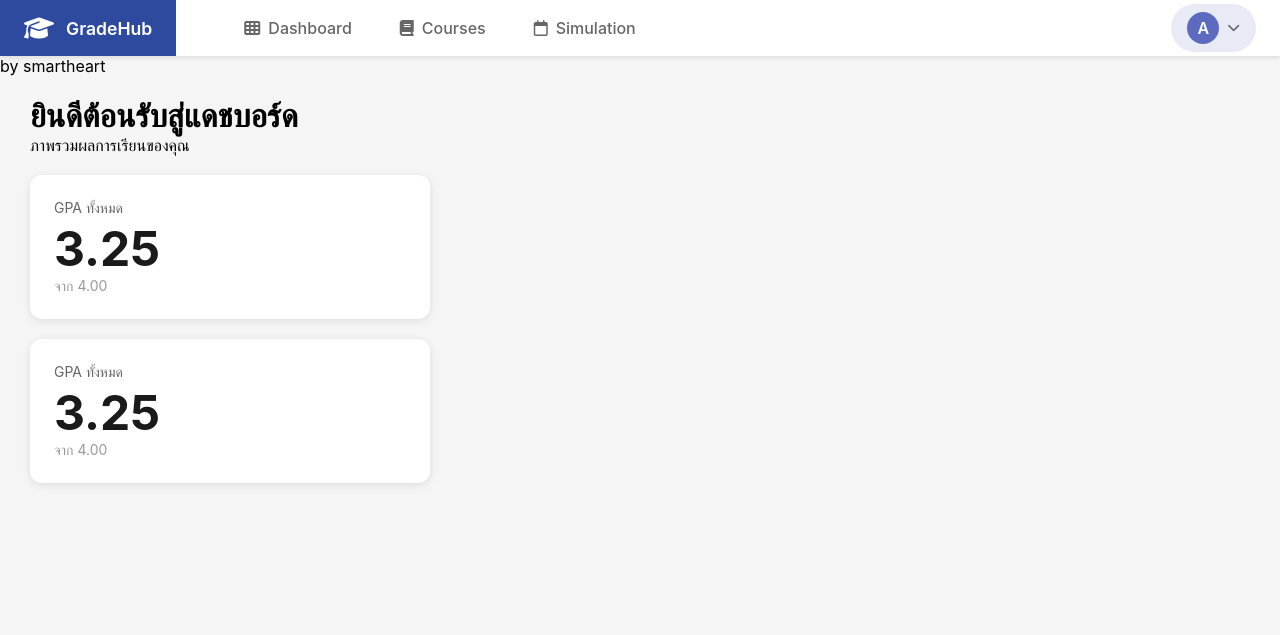
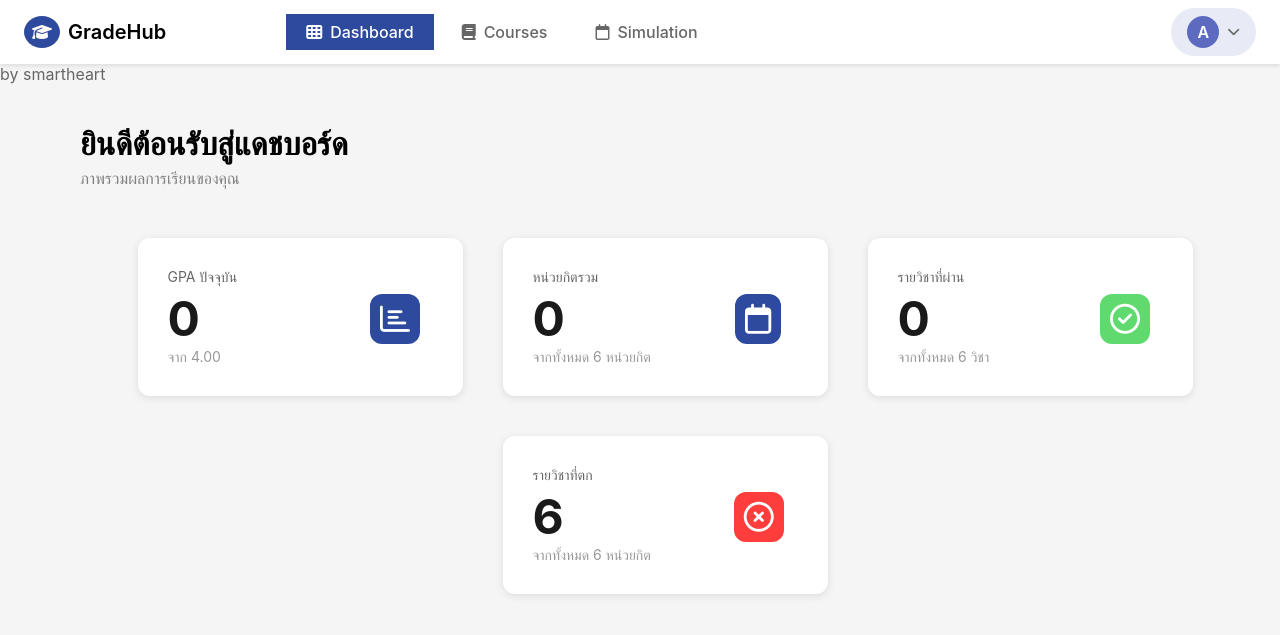
Before and after one commit to Kmitl68070131/GradeHub, a Flask app: page /dashboard in a window 1280 px wide. Shown: the top 635 px of the page. Run offline with Flask 3, Linux system fonts and the light colour scheme.

Commit message:
เพิ่มแค่ CSS แก้ไขหน้า Home กับเพิ่ม Dashboard

```diff
--- a/my_project/static/script.js
+++ b/my_project/static/script.js
@@ -0,0 +1,12 @@
+function toggleDropdown() {
+    const menu = document.getElementById("user-dropdown");
+    menu.style.display = (menu.style.display === "block") ? "none" : "block";
+}
+
+window.addEventListener('click', function(e) {
+    const userMenu = document.querySelector('.user-menu');
+    const dropdown = document.getElementById("user-dropdown");
+    if (!userMenu.contains(e.target)) {
+        dropdown.style.display = "none";
+    }
+});
--- a/my_project/static/style.css
+++ b/my_project/static/style.css
@@ -5,18 +5,20 @@
 .gpa-card {
     background: white;
     border-radius: 12px;
-    padding: 24px;
     max-width: 400px;
-    margin: 20px 30px;
+    margin: 20px 20px;
     box-shadow: 0 2px 8px rgba(0, 0, 0, 0.1);
     display: flex;
     justify-content: space-between;
     align-items: center;
     font-family: -apple-system, BlinkMacSystemFont, 'Segoe UI', Roboto, sans-serif;
+    padding: 30px;
+    width: 325px;
 }
 
 .gpa-content {
-    flex: 1;
+    justify-content: left;
+
 }
 
 .gpa-label {
--- a/my_project/templates/Dashboard.html
+++ b/my_project/templates/Dashboard.html
@@ -7,29 +7,111 @@
 {% block body %}
 
 <br><br>
-<div class="space">
-    <h1>ยินดีต้อนรับสู่แดชบอร์ด</h1>
-    ภาพรวมผลการเรียนของคุณ
+<style>
+.allitems {
+    margin-left: 50px;
+}
+.fade-in {
+    opacity: 0;
+    transform: translateY(-20px);
+    animation: fadeIn 1.25s ease forwards;
+}
+
+@keyframes fadeIn {
+        to {
+        opacity: 1;
+        transform: translateY(0px)
+    }
+}
+
+.fade-in-2 {
+    opacity: 0;
+    transform: translateY(-20px);
+    animation: fadeIn 1.55s ease forwards;
+}
+
+@keyframes fadeIn {
+        to {
+        opacity: 1;
+        transform: translateY(0px)
+    }
+}
+
+.gpa-container {
+    display: flex;
+    justify-content: center;
+    flex-direction: row;
+    gap: 0;
+    margin-top: 30px;
+    flex-wrap: wrap;
+}
+
+.gpa-value-with-icon {
+    display: flex;
+    align-items: center;
+    justify-content: space-between;
+    gap: 170px;
+}
+
+.gpa-value-with-icon i {
+    font-size: 10px;
+    margin-left: auto;
+    color: #ffffff;
+    border-radius: 12px 12px;
+    padding: 10px 10px;
+}
+</style>
+<div class="allitems">
+    <div class="space fade-in">
+        <h1 style="margin-bottom: 5px;">ยินดีต้อนรับสู่แดชบอร์ด</h1>
+        <h1 style="color: grey; font-size:medium; font-weight: lighter;">ภาพรวมผลการเรียนของคุณ</h1>
     </div>
 
     <table>
-    <div class="gpa-card">
+    <div class="gpa-container">
+        <div class="gpa-card fade-in-2">
             <div class="gpa-content">
-            <div class="gpa-label">GPA ทั้งหมด</div>
-            <div>
-                <span class="gpa-value">3.25</span>
+                <div class="gpa-label">GPA ปัจจุบัน</div>
+                <div class="gpa-value-with-icon">
+                    <span class="gpa-value">0</span>
+                    <i class="fa fa-bar-chart" style="font-size: 30px; margin-left:50; font-weight: lighter; background-color:rgb(45, 74, 158);"></i>
                 </div>
                 <div class="gpa-max">จาก 4.00</div>
             </div>
         </div>
 
-    <div class="gpa-card">
+        <div class="gpa-card fade-in-2">
             <div class="gpa-content">
-            <div class="gpa-label">GPA ทั้งหมด</div>
-            <div>
-                <span class="gpa-value">3.25</span>
+                <div class="gpa-label">หน่วยกิตรวม</div>
+                <div class="gpa-value-with-icon">
+                    <span class="gpa-value">0</span>
+                    <i class="fa fa-calendar" style="font-size: 30px; margin-left:50; font-weight: lighter; background-color:rgb(45, 74, 158);"></i>
                 </div>
-            <div class="gpa-max">จาก 4.00</div>
+                <div class="gpa-max">จากทั้งหมด 6 หน่วยกิต</div>
+            </div>
+        </div>
+
+        <div class="gpa-card fade-in-2">
+            <div class="gpa-content">
+                <div class="gpa-label">รายวิชาที่ผ่าน</div>
+                <div class="gpa-value-with-icon">
+                    <span class="gpa-value">0</span>
+                    <i class="far fa-check-circle" style="font-size: 30px; margin-left:50; font-weight: lighter; background-color: rgb(96, 218, 110);"></i>
+                </div>
+                <div class="gpa-max">จากทั้งหมด 6 วิชา</div>
+            </div>
+        </div>
+
+        <div class="gpa-card fade-in-2">
+            <div class="gpa-content">
+                <div class="gpa-label">รายวิชาที่ตก</div>
+                <div class="gpa-value-with-icon">
+                    <span class="gpa-value">6</span>
+                    <i class="far fa-times-circle" style="font-size: 30px; margin-left:50; font-weight: lighter; background-color: rgb(255, 61, 61);"></i>
+                </div>
+                <div class="gpa-max">จากทั้งหมด 6 หน่วยกิต</div>
+            </div>
+        </div>
     </div>
 </div>
 </table>
--- a/my_project/templates/base.html
+++ b/my_project/templates/base.html
@@ -33,23 +34,26 @@
         .nav-left {
             display: flex;
             align-items: center;
-            gap: 2rem;
+            gap: 5rem;
         }
 
         .logo {
             display: flex;
             align-items: center;
-            gap: 0.75rem;
+            gap: 0.5rem;
             padding: 1rem 1.5rem;
-            background: #2d4a9e;
-            color: white;
+            color: #000000;
             text-decoration: none;
             font-weight: 600;
-            font-size: 1.1rem;
+            font-size: 1.25rem;
         }
 
         .logo i {
-            font-size: 1.5rem;
+            font-size: 1rem;
+            color: snow;
+            background-color: #2d4a9e;
+            padding: 0.5rem 0.5rem;
+            border-radius: 100% 100%;
         }
 
         .nav-menu {
@@ -67,12 +71,11 @@
             display: flex;
             align-items: center;
             gap: 0.5rem;
-            padding: 1rem 1.25rem;
+            padding: 0.5rem 1.25rem;
             text-decoration: none;
             color: #666;
             font-weight: 500;
             transition: all 0.3s ease;
-            border-radius: 4px;
         }
 
         .nav-link i {
@@ -84,8 +87,10 @@
             color: #2d4a9e;
         }
 
+
         .nav-link.active {
-            color: #666;
+            color: #ffffff;
+            background-color: #2d4a9e;
         }
 
         .nav-right {
@@ -176,12 +215,15 @@
             </div>
         </div>
     </nav>
-    by smartheart
+
+    <p class="create-by" style="color: #666;">by smartheart</p>
+
 
     {% block body %}
 
     {% endblock %}
 
     <link rel="stylesheet" href="{{ url_for('static', filename='script.js') }}">
+
 </body>
 </html>
```
Also changed, not shown: other parts of my_project/templates/base.html (+38 -3 lines), my_project/templates/Courses.html (+19 -4 lines), my_project/templates/Simulation.html (+17 -4 lines), my_project/templates/home.html (+47 -5 lines). Lines whose indentation alone changed are shown as unchanged.
